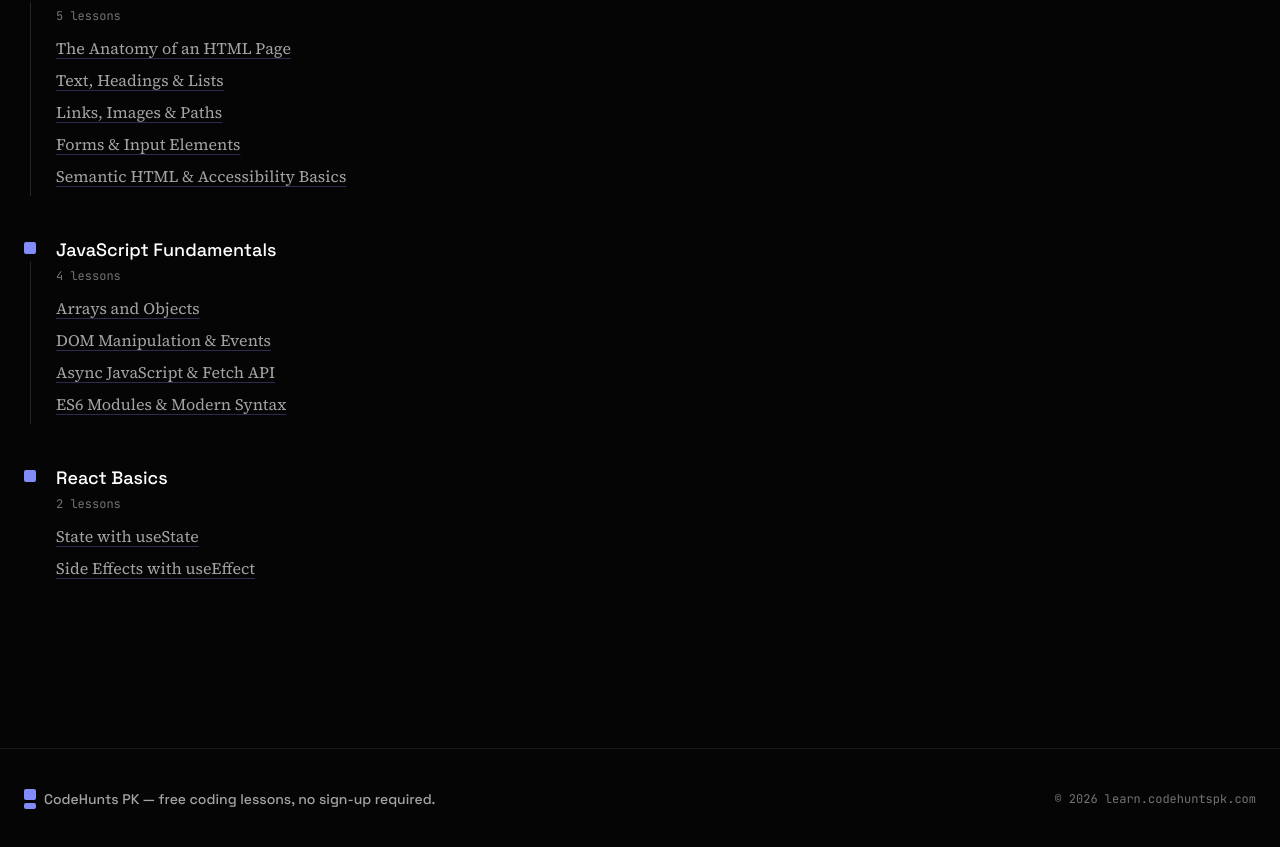
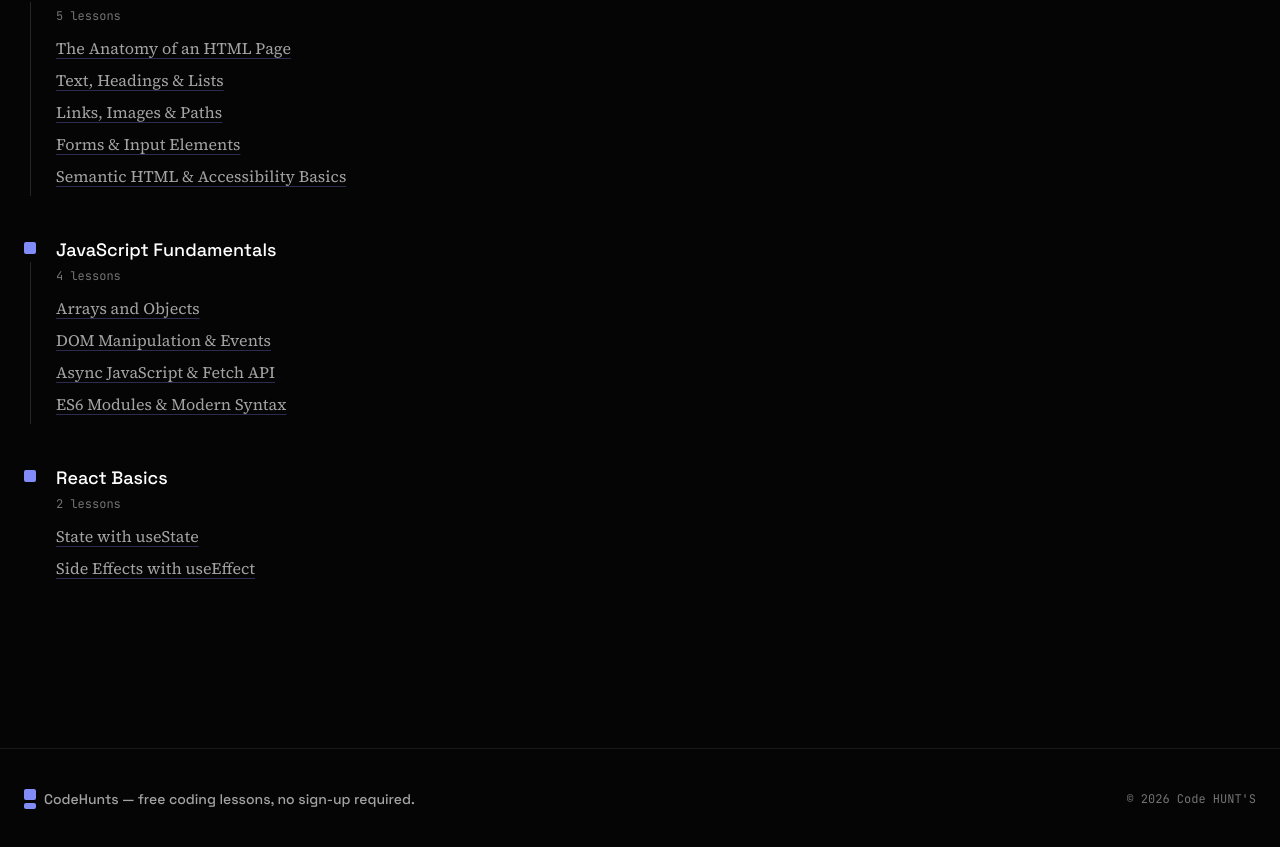
Before and after one commit to uxlabspk/learn, a React (Vite) app: page / in a window 1280 px wide. Shown: the part 1186-2033 px from the top of the page. Built offline with nearby package versions, Linux system fonts and the light colour scheme.

Commit message:
refactor: updating the footer of webpage

```diff
--- a/src/components/Layout.tsx
+++ b/src/components/Layout.tsx
@@ -71,10 +71,10 @@ function Footer() {
       <div className="max-w-7xl mx-auto px-4 sm:px-6 py-8 sm:py-10 flex flex-col sm:flex-row items-start sm:items-center justify-between gap-4">
         <div className="flex items-center font-display text-sm text-neutral-400">
           <Blaze />
-          CodeHunts PK — free coding lessons, no sign-up required.
+          CodeHunts — free coding lessons, no sign-up required.
         </div>
         <p className="font-mono text-xs text-neutral-500">
-          &copy; {new Date().getFullYear()} learn.codehuntspk.com
+          &copy; {new Date().getFullYear()} <a href="https://codehuntspk.com" target='_blank'>Code HUNT'S</a>
         </p>
       </div>
     </footer>
```
